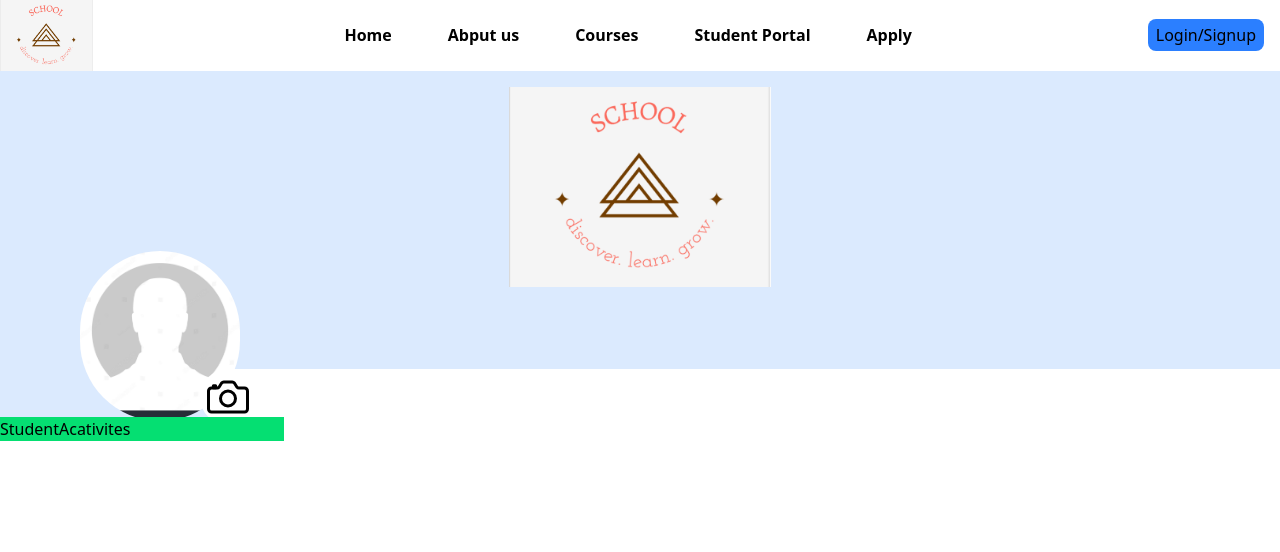
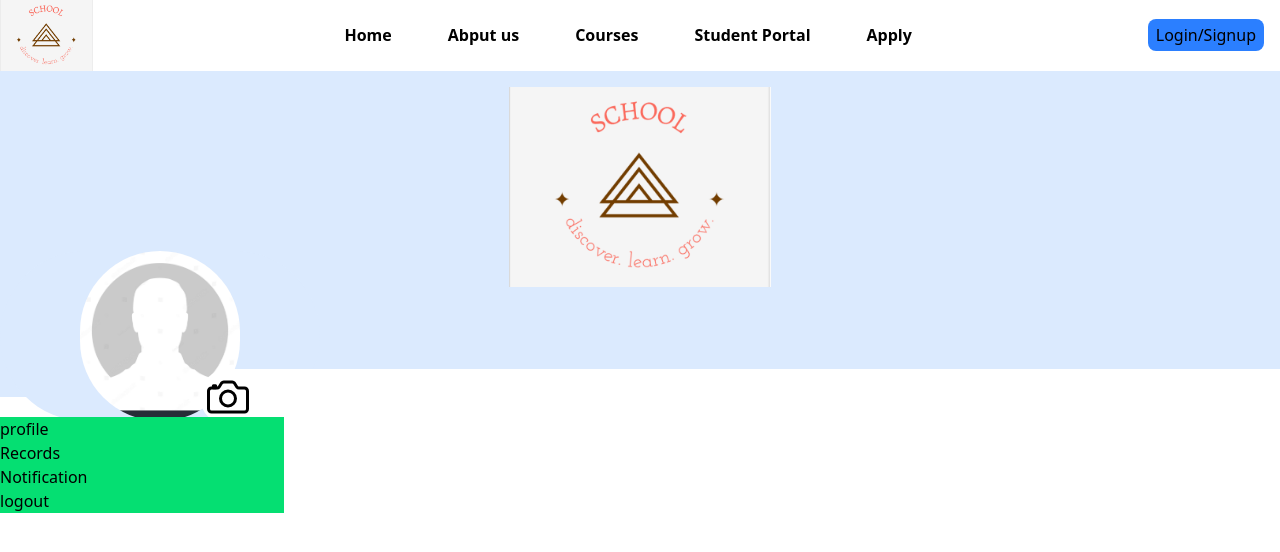
Before and after one commit to umesh576/studnet-side-frontend, a Next.js app: page /Student-Portal in a window 1280 px wide. Shown: the top 552 px of the page. Built offline with nearby package versions, Linux system fonts and the light colour scheme.

Commit message:
making student profile

```diff
--- a/src/app/Student-Portal/page.jsx
+++ b/src/app/Student-Portal/page.jsx
@@ -4,27 +4,29 @@ import { IoCameraOutline } from "react-icons/io5";
 
 const StudentPortalPage = () => {
   return (
+    <div>
       <div className="w-full bg-blue-100">
-      <div className="w-full">
-        <div className="w-full h-[100px] py-4">
+        <div className="w-full bg-blue-100">
+          <div className="w-full h-[100px] py-4 bg-blue-100">
             <img
               src={"/image.png" || "/image.jpg"}
               alt="image"
               className="w-full object-contain h-[200px]"
             />
           </div>
-        <div className="w-1/4 flex justify-center rounded-full relative top-20">
-          <div className=" w-1/2  flex justify-center  relative ">
+          <div className="w-1/4 flex justify-center rounded-full relative top-20 bg-blue-100">
+            <div className=" w-1/2  flex justify-center  relative bg-blue-100">
               <img
                 src="/image.jpg"
                 alt="image"
-              className="relative rounded-full"
+                className="relative rounded-full bg-blue-100"
               />
             </div>
           </div>
-        <div className="relative top-7 left-50 bg-white rounded-full">
+          <div className="relative top-7 left-50 bg-white rounded-full ">
             <div className="p-1">
               <IoCameraOutline className="text-5xl " />
+            </div>
           </div>
         </div>
       </div>
--- a/src/component/student/StudentActivites.jsx
+++ b/src/component/student/StudentActivites.jsx
@@ -1,7 +1,14 @@
 import React from "react";
 
 const StudentActivites = () => {
-  return <div>StudentAcativites</div>;
+  return (
+    <div>
+      <p>profile</p>
+      <p>Records</p>
+      <p>Notification</p>
+      <p>logout</p>
+    </div>
+  );
 };
 
 export default StudentActivites;
```
Lines whose indentation alone changed are shown as unchanged.
